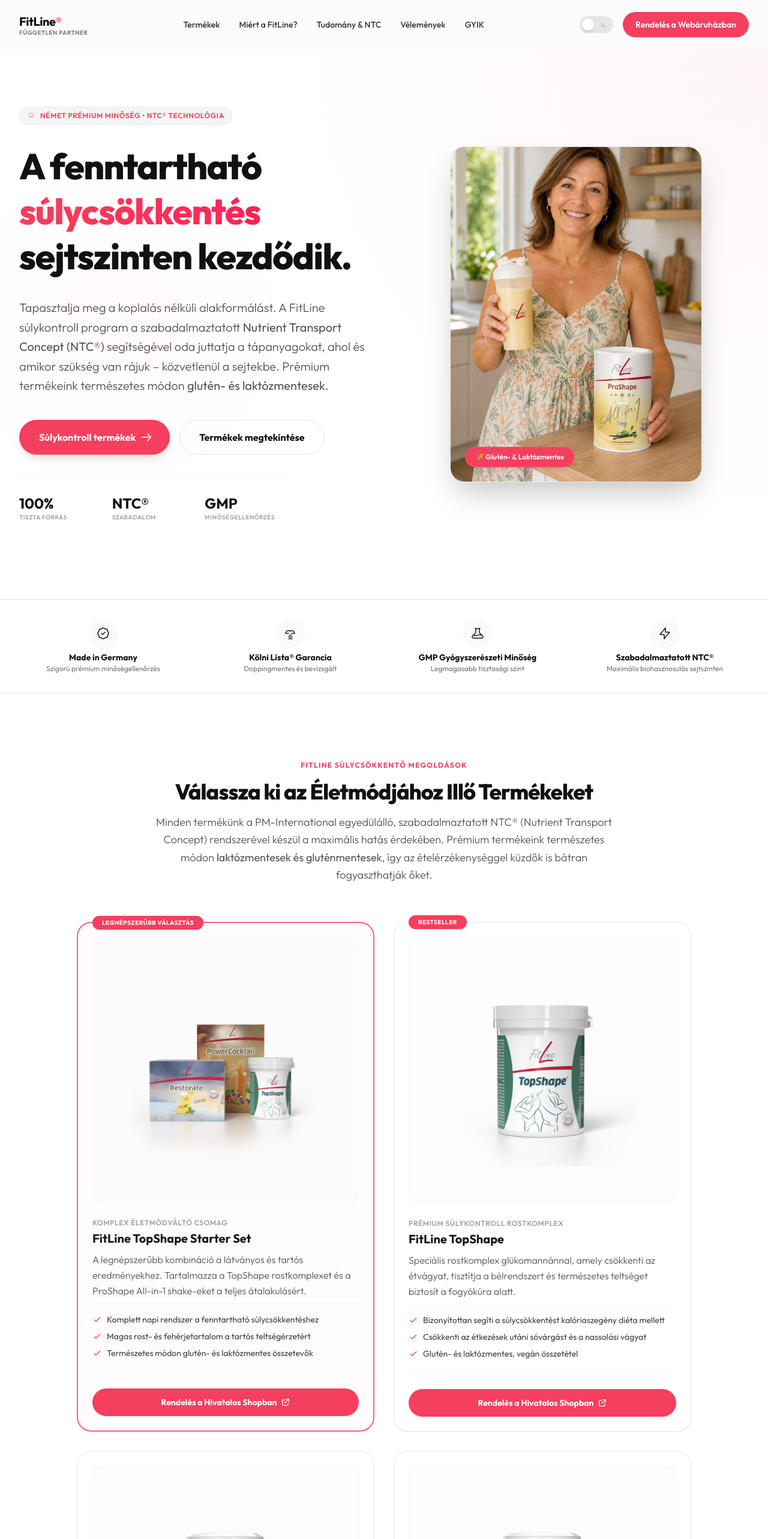
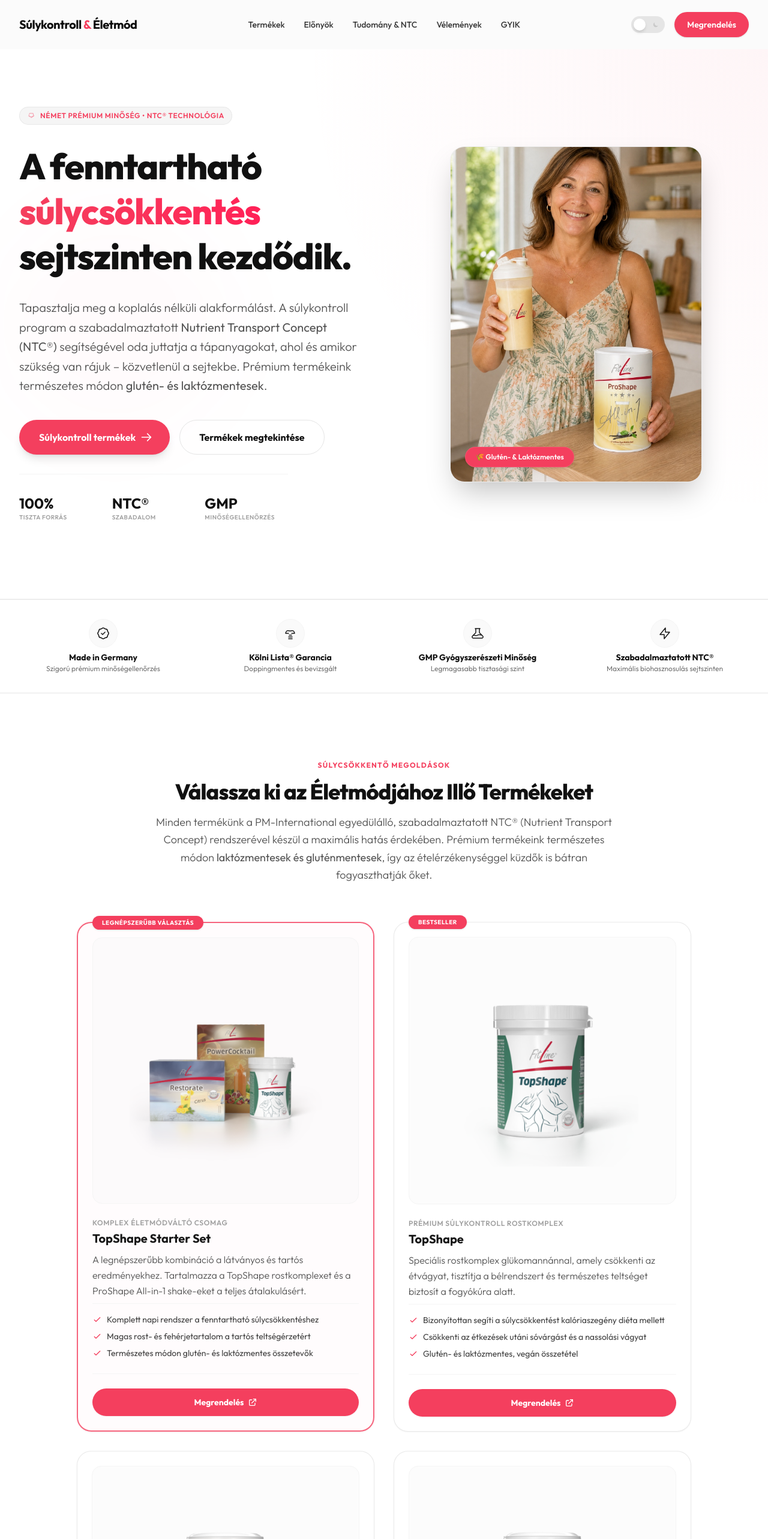
Before and after one commit to Hunafi/FL_landing, a Next.js app: page / in a window 1280 px wide. Shown: the top 2566 px of the page at 60% size. Built offline with nearby package versions, Linux system fonts and the light colour scheme.

Commit message:
chore: remove FitLine and partner branding references

```diff
--- a/src/app/layout.tsx
+++ b/src/app/layout.tsx
@@ -9,8 +9,8 @@
 });
 
 export const metadata: Metadata = {
-  title: "FitLine Súlykontroll & Életmódváltás | Prémium Wellness Megoldások",
-  description: "Tapasztalja meg a fenntartható súlycsökkentés élményét a FitLine termékekkel. Német prémium minőség és a szabadalmaztatott NTC® technológia sejtszinten.",
+  title: "Súlykontroll & Életmódváltás | Prémium Wellness Megoldások",
+  description: "Tapasztalja meg a fenntartható súlycsökkentés élményét prémium termékekkel. Német prémium minőség és a szabadalmaztatott NTC® technológia sejtszinten.",
 };
 
 export default function RootLayout({
--- a/src/app/page.tsx
+++ b/src/app/page.tsx
@@ -12,20 +12,20 @@
 import Footer from "@/components/Footer";
 
 export const metadata: Metadata = {
-  title: "FitLine Súlycsökkentés & Életmódváltás | Hivatalos Ajánlói Oldal",
-  description: "Tapasztalja meg a fenntartható súlycsökkentést és zsírégetést a FitLine prémium termékekkel. Kölni Listás tisztaság, német minőség és szabadalmaztatott NTC® technológia.",
+  title: "Súlycsökkentés & Életmódváltás | Hivatalos Ajánlói Oldal",
+  description: "Tapasztalja meg a fenntartható súlycsökkentést és zsírégetést prémium termékekkel. Kölni Listás tisztaság, német minőség és szabadalmaztatott NTC® technológia.",
   keywords: [
-    "FitLine Súlykontroll",
-    "FitLine TopShape",
+    "Súlykontroll program",
+    "TopShape rostkomplex",
     "egészséges súlycsökkentés",
-    "FitLine fogyás",
-    "FitLine ProShape All-in-1",
+    "fogyókúra éhezés nélkül",
+    "ProShape All-in-1",
     "NTC technológia",
     "fogyás koplalás nélkül",
     "anyagcsere felpörgetése"
   ],
   openGraph: {
-    title: "FitLine Súlycsökkentés & Életmódváltás | Prémium Wellness Megoldások",
+    title: "Súlycsökkentés & Életmódváltás | Prémium Wellness Megoldások",
     description: "Fenntartható alakformálás és vitalitás a szabadalmaztatott NTC® sejtszintű felszívódással. Német prémium minőség és 30 napos garancia.",
     type: "website",
     locale: "hu_HU",
@@ -39,12 +39,12 @@
     "@graph": [
       {
         "@type": "Product",
-        "name": "FitLine TopShape Starter Set",
+        "name": "TopShape Starter Set",
         "image": "/topshape_starterset.png",
         "description": "Komplex testsúlycsökkentő csomag a látványos és tartós eredményekért, szabadalmaztatott NTC® technológiával.",
         "brand": {
           "@type": "Brand",
-          "name": "FitLine"
+          "name": "Premium"
         },
         "offers": {
           "@type": "Offer",
@@ -62,10 +62,10 @@
         "mainEntity": [
           {
             "@type": "Question",
-            "name": "Hogyan támogatják a FitLine termékek a súlycsökkentést?",
+            "name": "Hogyan támogatják a termékek a súlycsökkentést?",
             "acceptedAnswer": {
               "@type": "Answer",
-              "text": "A FitLine termékek a szervezet természetes anyagcsere-folyamatait és emésztését optimalizálják. A TopShape rostkomplex segít csökkenteni a kalóriabevitelt a jóllakottságérzet növelésével, míg a ProShape All-in-1 shake-ek teljes értékű étkezéshelyettesítőként biztosítják a szükséges tápanyagokat."
+              "text": "A termékek a szervezet természetes anyagcsere-folyamatait és emésztését optimalizálják. A TopShape rostkomplex segít csökkenteni a kalóriabevitelt a jóllakottságérzet növelésével, míg a ProShape All-in-1 shake-ek teljes értékű étkezéshelyettesítőként biztosítják a szükséges tápanyagokat."
             }
           },
           {
--- a/src/components/Benefits.tsx
+++ b/src/components/Benefits.tsx
@@ -2,7 +2,7 @@
   const benefitList = [
     {
       title: "Fenntartható Súlykontroll",
-      description: "Nincs jojó-effektus. A FitLine termékek nem a vízveszteséget célozzák, hanem a tartós zsírcsökkentést az izomtömeg megőrzése mellett.",
+      description: "Nincs jojó-effektus. A termékek nem a zsírégetést és izommegtartást célozzák vízveszteség helyett.",
       icon: (
         <svg className="w-6 h-6 text-brand-teal group-hover:text-white transition-colors duration-300" fill="none" stroke="currentColor" viewBox="0 0 24 24">
           <path strokeLinecap="round" strokeLinejoin="round" strokeWidth={1.5} d="M9 19v-6a2 2 0 00-2-2H5a2 2 0 00-2 2v6a2 2 0 002 2h2a2 2 0 002-2zm0 0V9a2 2 0 012-2h2a2 2 0 012 2v10m-6 0a2 2 0 002 2h2a2 2 0 002-2m0 0V5a2 2 0 012-2h2a2 2 0 012 2v14a2 2 0 002 2h2a2 2 0 002-2" />
@@ -47,7 +47,7 @@
     },
     {
       title: "Glutén- & Laktózmentes Biztonság",
-      description: "Termékeink tiszta, laktóz- és gluténmentes receptúrák alapján készülnek. Minden FitLine terméket független laboratóriumok vizsgálnak, és szerepelnek a Kölni Listán.",
+      description: "Termékeink tiszta, laktóz- és gluténmentes receptúrák alapján készülnek. Minden terméket független laboratóriumok vizsgálnak, és szerepelnek a Kölni Listán.",
       icon: (
         <svg className="w-6 h-6 text-brand-teal group-hover:text-white transition-colors duration-300" fill="none" stroke="currentColor" viewBox="0 0 24 24">
           <path strokeLinecap="round" strokeLinejoin="round" strokeWidth={1.5} d="M9 12l2 2 4-4m5.618-4.016A11.955 11.955 0 0112 2.944a11.955 11.955 0 01-8.618 3.04A12.02 12.02 0 003 9c0 5.591 3.824 10.29 9 11.622 5.176-1.332 9-6.03 9-11.622 0-1.042-.133-2.052-.382-3.016z" />
@@ -64,7 +64,7 @@
         <div className="text-center max-w-3xl mx-auto mb-16 space-y-4">
           <h2 className="text-xs font-bold text-brand-teal uppercase tracking-widest">Tudatos Életmódváltás</h2>
           <h3 className="text-3xl sm:text-4xl font-extrabold text-brand-slate tracking-tight">
-            A FitLine Különbség: Miért Minket Válasszon?
+            A Prémium Különbség: Miért Minket Válasszon?
           </h3>
           <p className="text-neutral-500 dark:text-neutral-400 font-light leading-relaxed">
             Nemcsak a kilókat csökkentjük, hanem támogatjuk a test teljes egyensúlyát, hogy Ön a legjobb formájában érezze magát.
--- a/src/components/FinalCta.tsx
+++ b/src/components/FinalCta.tsx
@@ -12,7 +12,7 @@
             Készen áll arra, hogy elérje a legjobb formáját?
           </h3>
           <p className="text-neutral-600 dark:text-neutral-300 font-light text-lg md:text-xl leading-relaxed">
-            Csatlakozzon több millió elégedett FitLine fogyasztóhoz világszerte. Kezdje el a súlycsökkentő programot teljesen kockázatmentesen a 30 napos elégedettségi garanciával!
+            Csatlakozzon több millió elégedett fogyasztóhoz világszerte. Kezdje el a súlycsökkentő programot teljesen kockázatmentesen a 30 napos elégedettségi garanciával!
           </p>
         </div>
 
--- a/src/components/Footer.tsx
+++ b/src/components/Footer.tsx
@@ -8,15 +8,15 @@
           <div className="md:col-span-5 space-y-5">
             <div className="flex flex-col">
               <span className="text-xl font-bold tracking-tight text-brand-slate dark:text-white">
-                FitLine<span className="text-brand-orange">®</span>
+                Súlykontroll<span className="text-brand-orange"> &</span> Életmód
               </span>
               <span className="text-[10px] uppercase tracking-wider text-neutral-400 font-semibold leading-none mt-1">
-                Független Partner Weboldal
+                Ajánlói Weboldal
               </span>
             </div>
 
             <p className="text-xs text-neutral-500 dark:text-neutral-400 font-light leading-relaxed max-w-sm">
-              Ez a weboldal egy független FitLine forgalmazó/partner által üzemeltetett ajánlói oldal, nem a PM-International AG hivatalos vállalati oldala. A vásárlások a hivatalos FitLine áruházban történnek biztonságos fizetéssel és központi szállítással.
+              Ez a weboldal egy ajánlói oldal, nem a hivatalos vállalati weboldal. A vásárlások és a kiszállítások a központi raktáron keresztül történnek biztonságos fizetéssel és közvetlen szállítással.
             </p>
 
             {/* Social Icons Section */}
@@ -70,7 +70,7 @@
                 <a href="#termekek" className="hover:text-brand-teal transition-colors">Termékek</a>
               </li>
               <li>
-                <a href="#elonyök" className="hover:text-brand-teal transition-colors">Miért a FitLine?</a>
+                <a href="#elonyök" className="hover:text-brand-teal transition-colors">Előnyök</a>
               </li>
               <li>
                 <a href="#tudomany" className="hover:text-brand-teal transition-colors">Tudomány & NTC®</a>
@@ -88,7 +88,7 @@
           <div className="md:col-span-4 space-y-4">
             <h4 className="text-sm font-bold text-brand-slate uppercase tracking-wider">Hivatalos Vásárlás</h4>
             <p className="text-xs text-neutral-500 dark:text-neutral-400 font-light leading-relaxed">
-              Minden megrendelést a PM-International AG szolgál ki közvetlenül a hivatalos elosztó központokból. Az árak és az elégedettségi garancia megegyezik a hivatalos vásárlói feltételekkel.
+              Minden megrendelést közvetlenül a központi elosztó központokból szolgálnak ki. Az árak és az elégedettségi garancia megegyezik a hivatalos vásárlói feltételekkel.
             </p>
             <div className="pt-2">
               <a
@@ -97,7 +97,7 @@
                 rel="noopener noreferrer"
                 className="inline-flex items-center justify-center px-5 py-2.5 border border-transparent text-xs font-bold rounded-full text-white bg-brand-orange hover:bg-brand-orange-hover shadow-sm transition-all duration-200"
               >
-                Ugrás a FitLine Webáruházba
+                Megrendelés
               </a>
             </div>
           </div>
@@ -110,7 +110,7 @@
             <strong>Egészségügyi nyilatkozat:</strong> A termékek étrend-kiegészítők, nem minősülnek gyógyszernek, és nem alkalmasak betegségek megelőzésére, diagnosztizálására, kezelésére vagy gyógyítására. Az étrend-kiegészítők nem helyettesítik a kiegyensúlyozott, vegyes étrendet és az egészséges életmódot. Az elért testsúlycsúlycsökkentési eredmények egyénenként eltérhetnek a személyes anyagcsere, fizikai aktivitás és étrendi fegyelem függvényében.
           </p>
           <p className="text-[10px] text-neutral-400 dark:text-neutral-500 font-light">
-            © {new Date().getFullYear()} FitLine Független Partner. Minden jog fenntartva. PM-International, FitLine, NTC logók és védjegyek a PM-International AG bejegyzett tulajdonát képezik.
+            © {new Date().getFullYear()} Súlykontroll & Életmód. Minden jog fenntartva.
           </p>
         </div>
       </div>
--- a/src/components/Header.tsx
+++ b/src/components/Header.tsx
@@ -33,10 +33,7 @@
           <div className="flex-shrink-0 flex items-center">
             <a href="#" className="flex flex-col">
               <span className="text-xl font-bold tracking-tight text-brand-green-dark dark:text-white">
-                FitLine<span className="text-brand-orange">®</span>
-              </span>
-              <span className="text-[10px] uppercase tracking-wider text-neutral-500 dark:text-neutral-400 font-semibold leading-none">
-                Független Partner
+                Súlykontroll<span className="text-brand-orange"> &</span> Életmód
               </span>
             </a>
           </div>
@@ -53,7 +50,7 @@
               href="#elonyök"
               className="text-sm font-medium text-brand-slate/85 hover:text-brand-teal transition-colors"
             >
-              Miért a FitLine?
+              Előnyök
             </a>
             <a
               href="#tudomany"
@@ -84,7 +81,7 @@
               rel="noopener noreferrer"
               className="inline-flex items-center justify-center px-5 py-2.5 border border-transparent text-sm font-semibold rounded-full text-white bg-brand-orange hover:bg-brand-orange-hover shadow-sm hover:shadow transition-all duration-200"
             >
-              Rendelés a Webáruházban
+              Megrendelés
             </a>
           </div>
 
@@ -153,7 +150,7 @@
               onClick={() => setIsOpen(false)}
               className="block px-3 py-2 rounded-md text-base font-medium text-brand-slate hover:bg-neutral-50 dark:hover:bg-neutral-800 hover:text-brand-teal"
             >
-              Miért a FitLine?
+              Előnyök
             </a>
             <a
               href="#tudomany"
@@ -183,7 +180,7 @@
                 rel="noopener noreferrer"
                 className="w-full flex items-center justify-center px-4 py-3 border border-transparent text-base font-semibold rounded-full text-white bg-brand-orange hover:bg-brand-orange-hover shadow-sm"
               >
-                Rendelés a Webáruházban
+                Megrendelés
               </a>
             </div>
           </div>
--- a/src/components/Hero.tsx
+++ b/src/components/Hero.tsx
@@ -28,7 +28,7 @@
             </h1>
 
             <p className="text-lg md:text-xl text-neutral-600 dark:text-neutral-300 font-light leading-relaxed">
-              Tapasztalja meg a koplalás nélküli alakformálást. A FitLine súlykontroll program a szabadalmaztatott <strong>Nutrient Transport Concept (NTC®)</strong> segítségével oda juttatja a tápanyagokat, ahol és amikor szükség van rájuk – közvetlenül a sejtekbe. Prémium termékeink természetes módon <strong>glutén- és laktózmentesek</strong>.
+              Tapasztalja meg a koplalás nélküli alakformálást. A súlykontroll program a szabadalmaztatott <strong>Nutrient Transport Concept (NTC®)</strong> segítségével oda juttatja a tápanyagokat, ahol és amikor szükség van rájuk – közvetlenül a sejtekbe. Prémium termékeink természetes módon <strong>glutén- és laktózmentesek</strong>.
             </p>
 
             <div className="flex flex-col sm:flex-row gap-4 justify-center lg:justify-start pt-2">
@@ -73,7 +73,7 @@
             <div className="relative w-full max-w-[420px] aspect-[3/4] rounded-3xl overflow-hidden border border-neutral-200/60 dark:border-neutral-800 shadow-2xl bg-neutral-50 dark:bg-neutral-900">
               <Image
                 src="/woman_shaker.jpg"
-                alt="Hölgy FitLine shakerrel és ProShape All-in-1 termékkel a konyhában"
+                alt="Hölgy shakerrel és ProShape All-in-1 termékkel a konyhában"
                 fill
                 sizes="(max-width: 768px) 100vw, 500px"
                 priority
--- a/src/components/Lifestyle.tsx
+++ b/src/components/Lifestyle.tsx
@@ -14,7 +14,7 @@
             <div className="relative w-full aspect-[16/9] rounded-3xl overflow-hidden shadow-lg border border-neutral-200/50 dark:border-neutral-800 bg-neutral-50 dark:bg-[#161618]">
               <Image
                 src="/women_cooking.jpg"
-                alt="Két hölgy a konyhában FitLine ProShape All-in-1 shake-et készít"
+                alt="Két hölgy a konyhában ProShape All-in-1 shake-et készít"
                 fill
                 sizes="(max-width: 768px) 100vw, 600px"
                 loading="lazy"
@@ -35,7 +35,7 @@
             </h3>
 
             <p className="text-neutral-500 dark:text-neutral-400 font-light leading-relaxed text-base">
-              Felejtse el az önsanyargató diétákat és a kínzó éhségérzetet. A FitLine programot úgy tervezték, hogy zökkenőmentesen beilleszkedjen a legzsúfoltabb mindennapokba is. Ráadásul a termékek <strong>laktóz- és gluténmentesek</strong>, így az ételérzékenységgel küzdők is teljesen biztonságosan fogyaszthatják.
+              Felejtse el az önsanyargató diétákat és a kínzó éhségérzetet. A súlycsökkentő programot úgy tervezték, hogy zökkenőmentesen beilleszkedjen a legzsúfoltabb mindennapokba is. Ráadásul a termékek <strong>laktóz- és gluténmentesek</strong>, így az ételérzékenységgel küzdők is teljesen biztonságosan fogyaszthatják.
             </p>
 
             <div className="grid grid-cols-1 sm:grid-cols-2 gap-6 pt-4">
--- a/src/components/ProductShowcase.tsx
+++ b/src/components/ProductShowcase.tsx
@@ -15,7 +15,7 @@
 const products: Product[] = [
   {
     id: "topshape-starter",
-    name: "FitLine TopShape Starter Set",
+    name: "TopShape Starter Set",
     subName: "Komplex Életmódváltó Csomag",
     description: "A legnépszerűbb kombináció a látványos és tartós eredményekhez. Tartalmazza a TopShape rostkomplexet és a ProShape All-in-1 shake-eket a teljes átalakulásért.",
     imageSrc: "/topshape_starterset.png",
@@ -30,7 +30,7 @@
   },
   {
     id: "topshape",
-    name: "FitLine TopShape",
+    name: "TopShape",
     subName: "Prémium Súlykontroll Rostkomplex",
     description: "Speciális rostkomplex glükomannánnal, amely csökkenti az étvágyat, tisztítja a bélrendszert és természetes teltséget biztosít a fogyókúra alatt.",
     imageSrc: "/topshape.png",
@@ -44,7 +44,7 @@
   },
   {
     id: "proshape-chocolate",
-    name: "FitLine ProShape All-in-1",
+    name: "ProShape All-in-1",
     subName: "Shake - Krémes Csokoládé",
     description: "Teljes értékű étkezést helyettesítő koktél, amely zöld kávébab- és csalánkivonattal pörgeti fel a zsírégetést az izomtömeg megtartása mellett.",
     imageSrc: "/proshape_chocolate.png",
@@ -57,7 +57,7 @@
   },
   {
     id: "proshape-vanilla",
-    name: "FitLine ProShape All-in-1",
+    name: "ProShape All-in-1",
     subName: "Shake - Bourbon Vanília",
     description: "Lágy vanília ízű étkezéshelyettesítő shake. Biztosítja az összes szükséges mikrotápanyagot és fehérjét, így helyettesítve a teljes értékű étkezéseket.",
     imageSrc: "/proshape_vanilla.png",
@@ -77,7 +77,7 @@
 
         {/* Section Header */}
         <div className="text-center max-w-3xl mx-auto mb-16 space-y-4">
-          <h2 className="text-xs font-bold text-brand-teal uppercase tracking-widest">FitLine Súlycsökkentő Megoldások</h2>
+          <h2 className="text-xs font-bold text-brand-teal uppercase tracking-widest">Súlycsökkentő Megoldások</h2>
           <h3 className="text-3xl sm:text-4xl font-extrabold text-brand-slate dark:text-neutral-100 tracking-tight">
             Válassza ki az Életmódjához Illő Termékeket
           </h3>
@@ -147,7 +147,7 @@
                   rel="noopener noreferrer"
                   className="w-full flex items-center justify-center px-4 py-3 border border-transparent text-sm font-bold rounded-full text-white bg-brand-orange hover:bg-brand-orange-hover shadow-xs transition-all duration-200"
                 >
-                  Rendelés a Hivatalos Shopban
+                  Megrendelés
                   <svg className="w-4 h-4 ml-1.5" fill="none" stroke="currentColor" viewBox="0 0 24 24">
                     <path strokeLinecap="round" strokeLinejoin="round" strokeWidth={2} d="M10 6H6a2 2 0 00-2 2v10a2 2 0 002 2h10a2 2 0 002-2v-4M14 4h6m0 0v6m0-6L10 14" />
                   </svg>
--- a/src/components/Science.tsx
+++ b/src/components/Science.tsx
@@ -22,7 +22,7 @@
             </h2>
 
             <p className="text-neutral-600 dark:text-neutral-300 font-light leading-relaxed text-base md:text-lg">
-              A FitLine termékek kiemelkedő hatékonyságának titka a szabadalmaztatott <strong>Tápanyag-szállítási Koncepció (NTC®)</strong>. Ez a technológia biztosítja, hogy a vitaminok, ásványi anyagok és zsírégető rostok pontosan oda kerüljenek, ahol és amikor szükség van rájuk – sejtszinten.
+              A termékek kiemelkedő hatékonyságának titka a szabadalmaztatott <strong>Tápanyag-szállítási Koncepció (NTC®)</strong>. Ez a technológia biztosítja, hogy a vitaminok, ásványi anyagok és zsírégető rostok pontosan oda kerüljenek, ahol és amikor szükség van rájuk – sejtszinten.
             </p>
 
             <div className="space-y-6 pt-4">
@@ -47,7 +47,7 @@
                 <div>
                   <h4 className="text-base font-bold text-brand-slate">Magasabb biohasznosulás</h4>
                   <p className="text-base text-neutral-500 dark:text-neutral-400 font-light mt-0.5">
-                    Míg a hagyományos tabletták hatóanyagainak nagy része kiürül, a FitLine technológiája szinte teljes felszívódást biztosít.
+                    Míg a hagyományos tabletták hatóanyagainak nagy része kiürül, a szabadalmaztatott technológia szinte teljes felszívódást biztosít.
                   </p>
                 </div>
               </div>
--- a/src/components/Testimonials.tsx
+++ b/src/components/Testimonials.tsx
@@ -12,7 +12,7 @@
       name: "Kovács Péter",
       age: "38 éves, Győr",
       quote: "Mindig gondot okozott a délutáni fáradtság és a folyamatos nassolási vágy az irodában. A TopShape rostok ebéd előtt eltelítenek és kellemes teltségérzetet adnak. Végre nem vágyom a cukorra és a nassolásra délután 3-kor!",
-      product: "FitLine TopShape",
+      product: "TopShape",
       result: "Megszűnt sóvárgás & laposabb has",
       avatarBg: "bg-neutral-100 dark:bg-neutral-800 text-neutral-800 dark:text-neutral-200"
     },
@@ -37,7 +37,7 @@
             Akik Már Elindultak a Változás Útján
           </h3>
           <p className="text-neutral-500 dark:text-neutral-400 font-light leading-relaxed text-base md:text-lg">
-            Olvassa el azoknak a véleményét, akik a FitLine prémium termékeit választották a fenntartható életmódváltás és súlykontroll eléréséhez.
+            Olvassa el azoknak a véleményét, akik prémium termékeinket választották a fenntartható életmódváltás és súlykontroll eléréséhez.
           </p>
         </div>
 
@@ -93,7 +93,7 @@
         {/* Disclaimer note */}
         <div className="mt-12 text-center">
           <p className="text-[11px] text-neutral-400 dark:text-neutral-500 font-light max-w-2xl mx-auto">
-            *Megjegyzés: Az elért eredmények egyénenként változhatnak, és megfelelő kalóriaszegény táplálkozás, valamint rendszeres testmozgás mellett valósulnak meg. A FitLine termékek nem alkalmasak betegségek diagnosztizálására vagy kezelésére.
+            *Megjegyzés: Az elért eredmények egyénenként változhatnak, és megfelelő kalóriaszegény táplálkozás, valamint rendszeres testmozgás mellett valósulnak meg. A termékek nem alkalmasak betegségek diagnosztizálására vagy kezelésére.
           </p>
         </div>
 
```
Also changed, not shown: src/components/Faq.tsx (+7 -7 lines).
